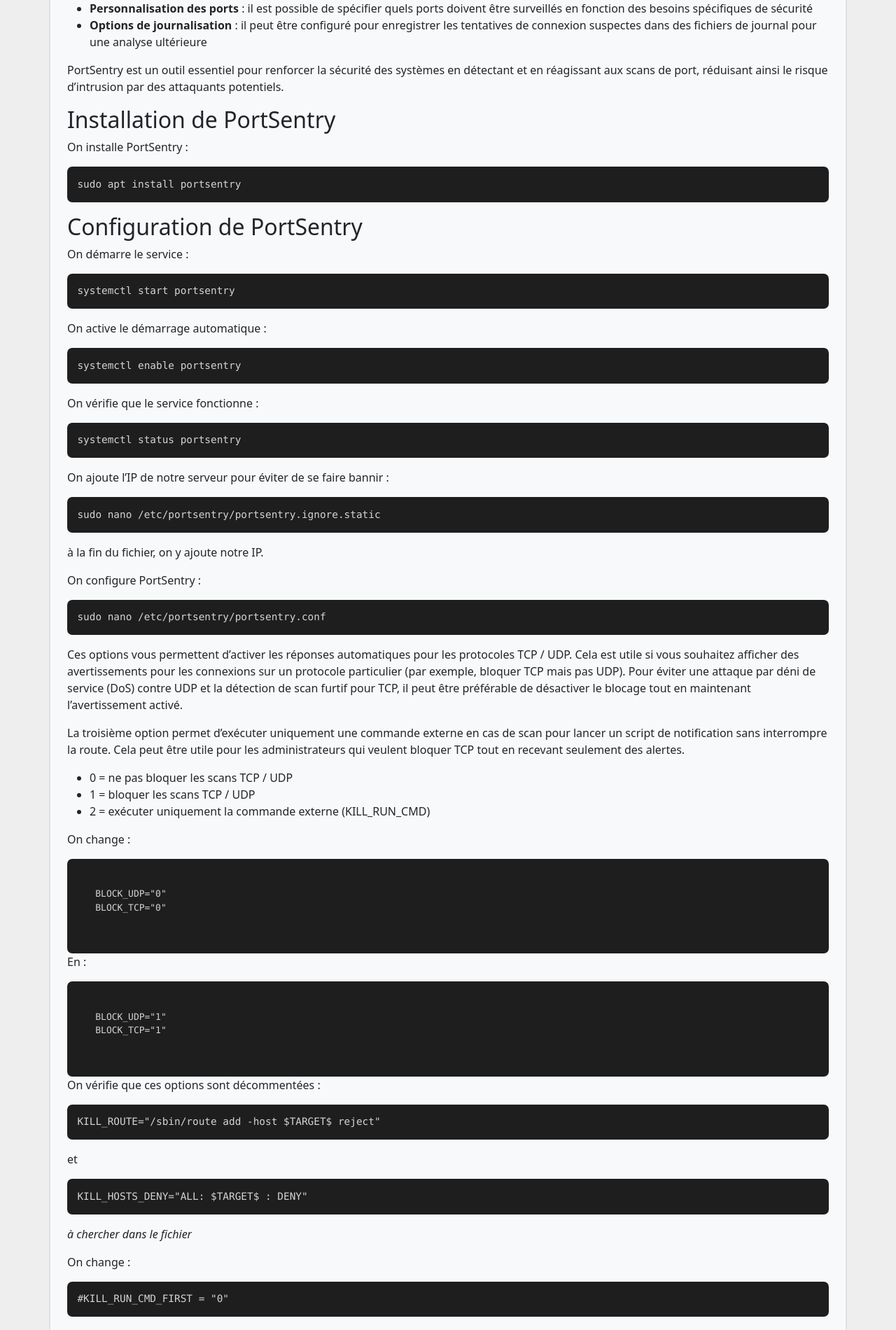
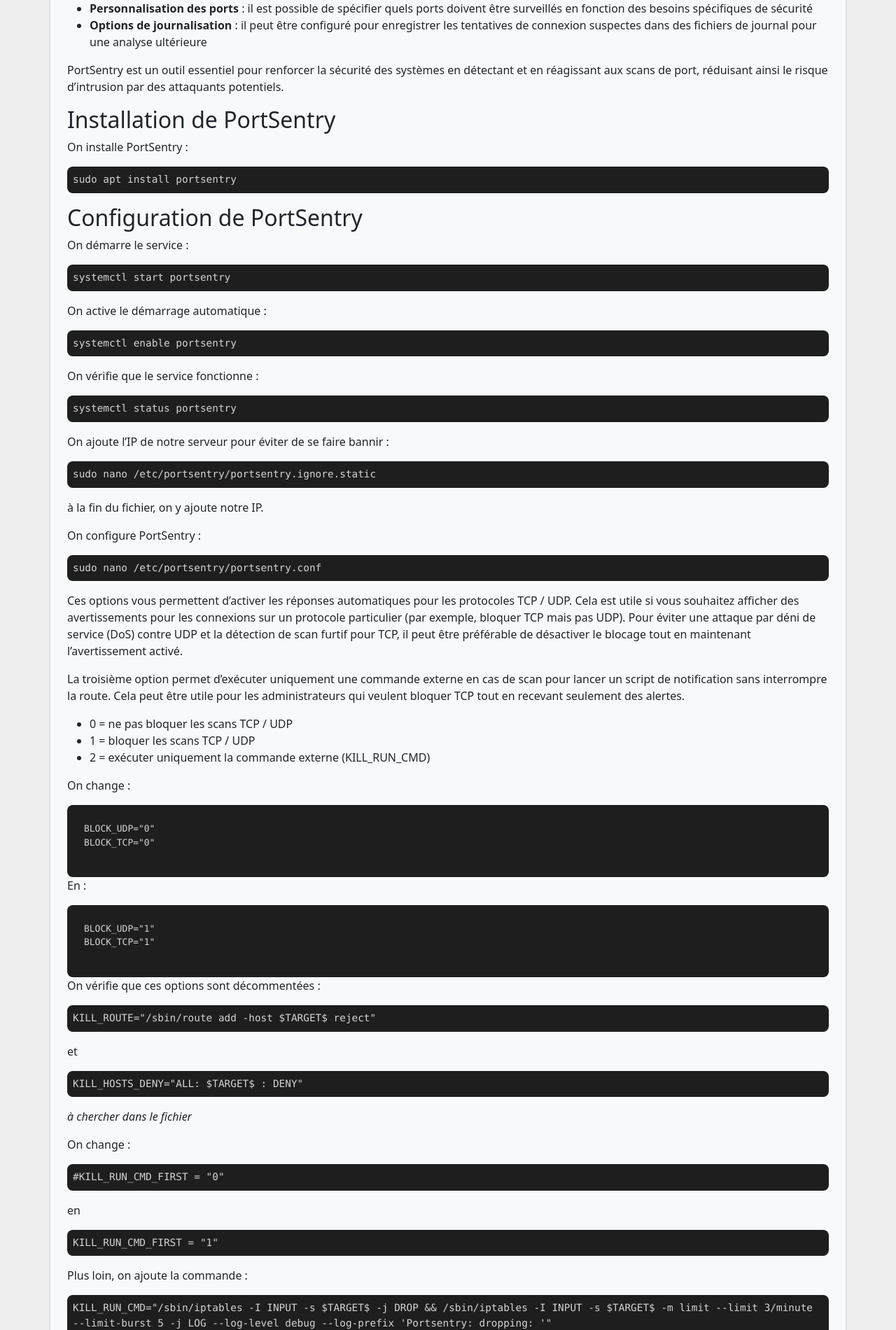
Before and after one commit to Machou/machou.github.io, a Jekyll site: the page built from pages/portsentry.md, in a window 1280 px wide. Shown: the part 1167-3067 px from the top of the page at 70% size. Built offline with Jekyll 4.4.1, drawn with Linux system fonts in a browser that asks for light colours; comment, search, counter and statistics services are not loaded.

Commit message:
corrections

```diff
--- a/assets/css/rouge.css
+++ b/assets/css/rouge.css
@@ -3,12 +3,11 @@
 code {
 	background-color: #1e1e1e;
 	color: #d4d4d4;
-	padding: 1em;
+	padding: .5rem;
 	overflow-x: auto;
-	border-radius: 0.5em;
-	font-family: Consolas, Monaco, 'Andale Mono', 'Ubuntu Mono', monospace;
+	border-radius: .5rem;
+	font-family: 'Source Code Pro', Consolas, 'Andale Mono', 'Ubuntu Mono', monospace;
 	font-size: 0.9em;
-	line-height: 1.5;
 	display: block;
 }
 
```
